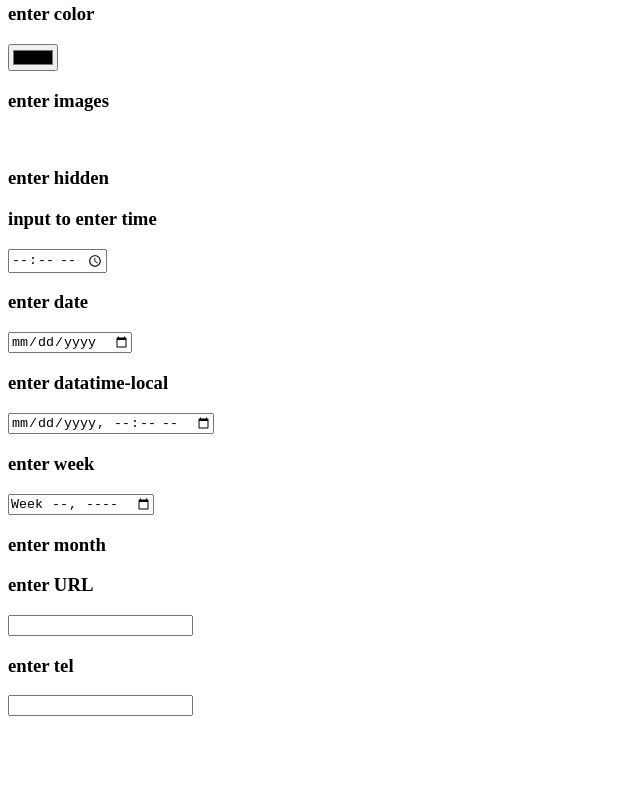
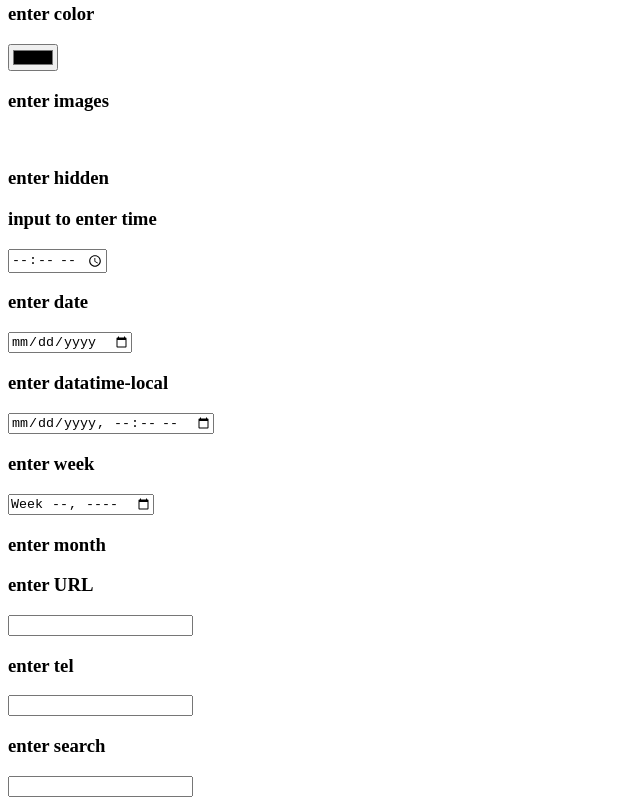
Before and after one commit to muradovdilshod/muradov-md, a plain HTML site: page index.html in a window 1280 px wide. Shown: the part 657-1462 px from the top of the page, without its empty margins (0-640 px from the left). Before the commit the page ends 1381 px from the top, so only its background shows below. Drawn offline with Linux system fonts and the light colour scheme.

Commit message:
inpt to search

```diff
--- a/index.html
+++ b/index.html
@@ -117,5 +117,11 @@
 
 <input type="tel" name="" id="">
 
+<!-- input to enter search -->
+
+<h3>enter search</h3>
+
+<input type="search" name="" id="">
+
 </body>
 </html>
```
